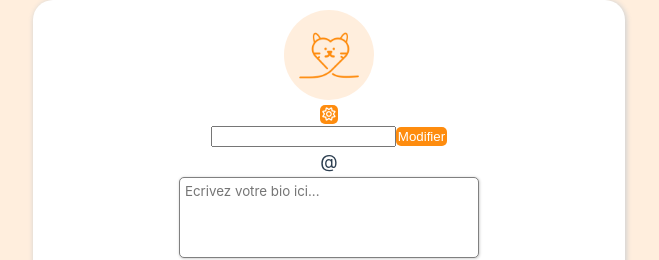
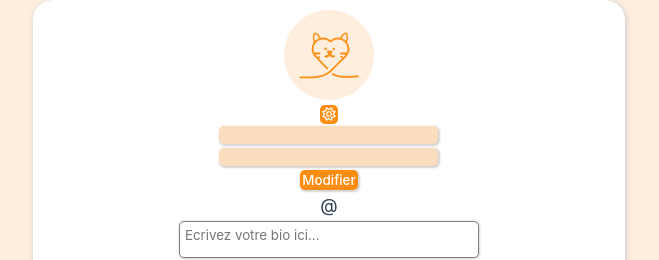
Before and after one commit to Hiloul/chatMatch1, a Vue app: page /profil in a window 1280 px wide. Both pictures are taken after a click on the button 639 px from the left and 364 px from the top of the page. Shown: the part 250-510 px from the top of the page, without its empty margins (311-970 px from the left). Built offline with nearby package versions, Linux system fonts and the light colour scheme; no server answers.

Commit message:
modofierprofilcss

```diff
--- a/src/components/CreatePost.vue
+++ b/src/components/CreatePost.vue
@@ -28,7 +28,7 @@ export default {
         options)
 
       const data = await response.json()
-    },
+        },
   },
 };
 </script>
--- a/src/components/ProfilPage.vue
+++ b/src/components/ProfilPage.vue
@@ -44,7 +44,9 @@ export default {
 <template>
   <div id="card-post">
     <form>
-      <input v-model="profileUpdated.email" type="email" />
+      <input v-model="profileUpdated.firstname" type="firstname" />
+      <input v-model="profileUpdated.lastname" type="lastname" />
+
       <input
         @submit="modifierProfil"
         type="submit"
@@ -57,6 +59,11 @@ export default {
 </template>
 
 <style scoped>
+form{
+  display: flex;
+    flex-direction: column;
+    align-items: center;
+}
 #inputModifier {
   padding: 2px;
   background-color: #fe8c0e;
@@ -71,4 +78,18 @@ export default {
   color: #fe8c0e;
   transition: all 0.2s;
 }
+input{
+  border: none;
+  text-align: center;
+  font-family: Inter, -apple-system, BlinkMacSystemFont, "Segoe UI", Roboto,
+    Oxygen, Ubuntu, Cantarell, "Fira Sans", "Droid Sans", "Helvetica Neue",
+    sans-serif;
+    outline: none;
+    background-color:#f9ddbe;
+    margin: 2px;
+    border-radius: 5px;
+    box-shadow: 1px 1px 2px 1px lightgray;
+    color:#fe8c0e;
+    font-weight: 500;
+}
 </style>
--- a/src/views/ProfilView.vue
+++ b/src/views/ProfilView.vue
@@ -60,7 +60,8 @@ export default {
     </p>
     <button @click="modifierProfil" id="inputModifierProfil"><i class="fa-solid fa-sun"></i></button>
     <ProfilPage :profile="userList" v-if="showModifierProfil" />
-    <p>@{{ userList.email }}</p>
+    <p>@{{ userList.firstname }}</p>
+    <p>{{ userList.lastname }}</p>
 
     <textarea cols="" rows="" placeholder="Ecrivez votre bio ici..."></textarea>
     <button @click="togglePost" id="inputCreatePost">Créer un post</button>
```
